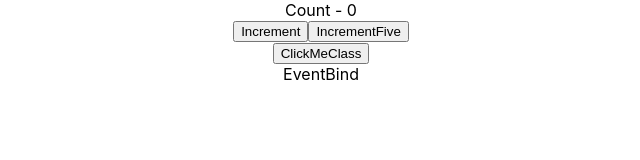
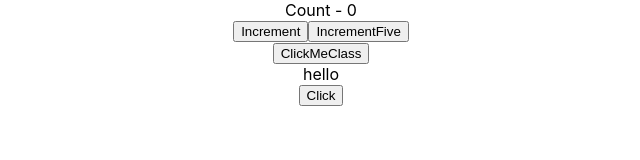
Before and after one commit to sarfrajabbasi/learnJavaScript, a React (Create React App) app in the folder react-practice/: page / in a window 1280 px wide. Shown: the top 160 px of the page, without its empty margins (319-959 px from the left). Built offline with nearby package versions, Linux system fonts and the light colour scheme.

Commit message:
react all

```diff
--- a/react-practice/src/component/eventHanderBind.js
+++ b/react-practice/src/component/eventHanderBind.js
@@ -1,11 +1,38 @@
 import React, { Component } from 'react'
 
-export class EventBind extends Component {
+ class EventBind extends Component {
+    constructor(props) {
+          {/* most cases and also official react documentation,bind the event handler in constructor method  */}
+          super(props)
+
+          this.state = {
+              message:'hello'
+            }
+            //   this.clickHandler = this.clickHandler.bind(this)
+        }
+        //   arrow function as class property
+    // clickHandler(){
+    //     this.setState({
+    //         message:'GoodBye'
+    //     })
+    //     console.log(this);
+
+clickHandler = ()=>{
+        this.setState({ message:'GoodBye'})
+         console.log(this);
+    }
   render() {
     return (
-      <div>EventBind</div>
+      <div>
+        <div>{this.state.message}</div>
+        {/* bind clickhandler */}
+        {/* <button onClick={this.clickHandler.bind(this)}>Click</button> */}
+        {/* arrow funtion */}
+        {/* <button onClick={()=> this.clickHandler()}>Click</button> */}
+        <button onClick={ this.clickHandler}>Click</button>
+      </div>
     )
   }
-}
+  }
 
 export default EventBind
```
Also changed, not shown: react-practice/src/component/MethodsAsProps.js (added, +27 -0 lines), react-practice/src/component/childComponent.js (added, +11 -0 lines).
